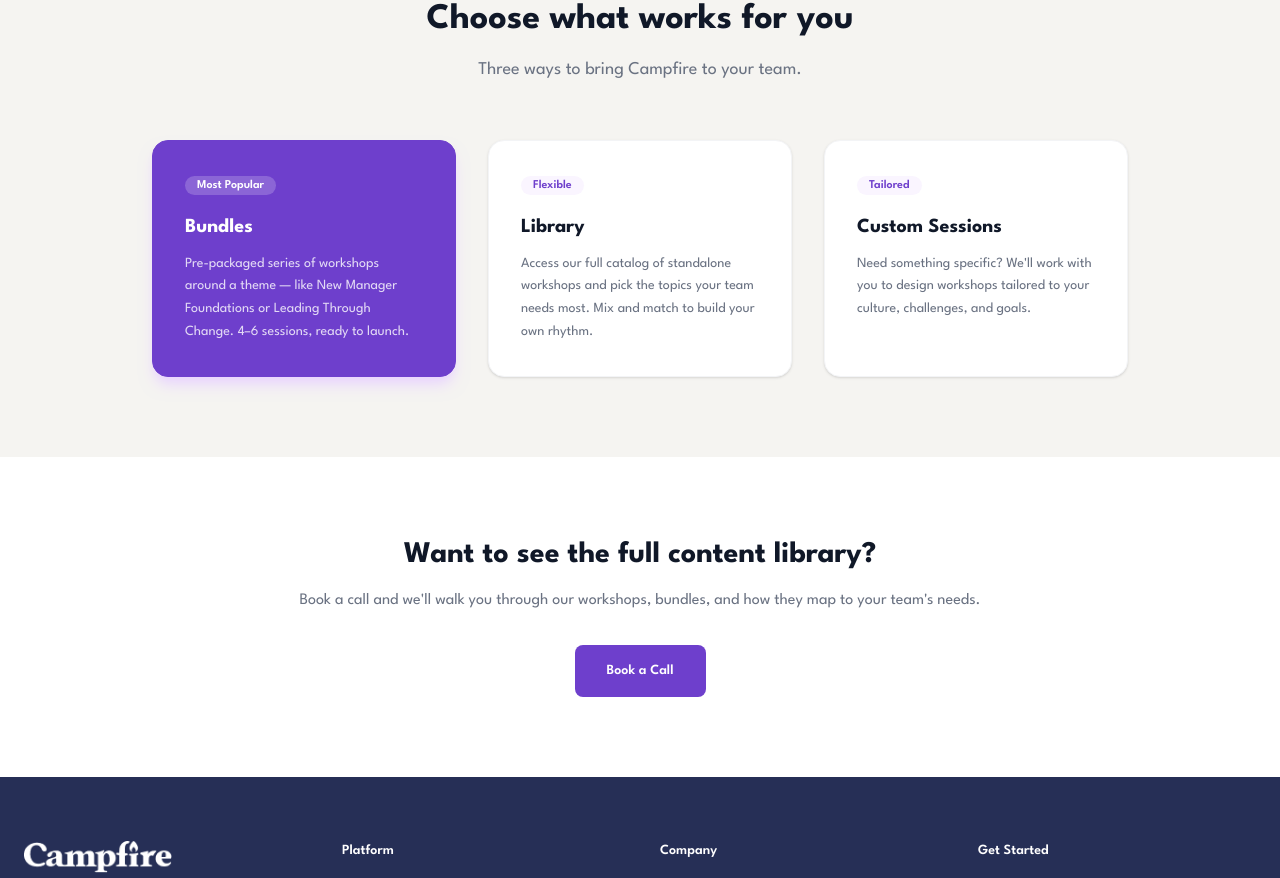
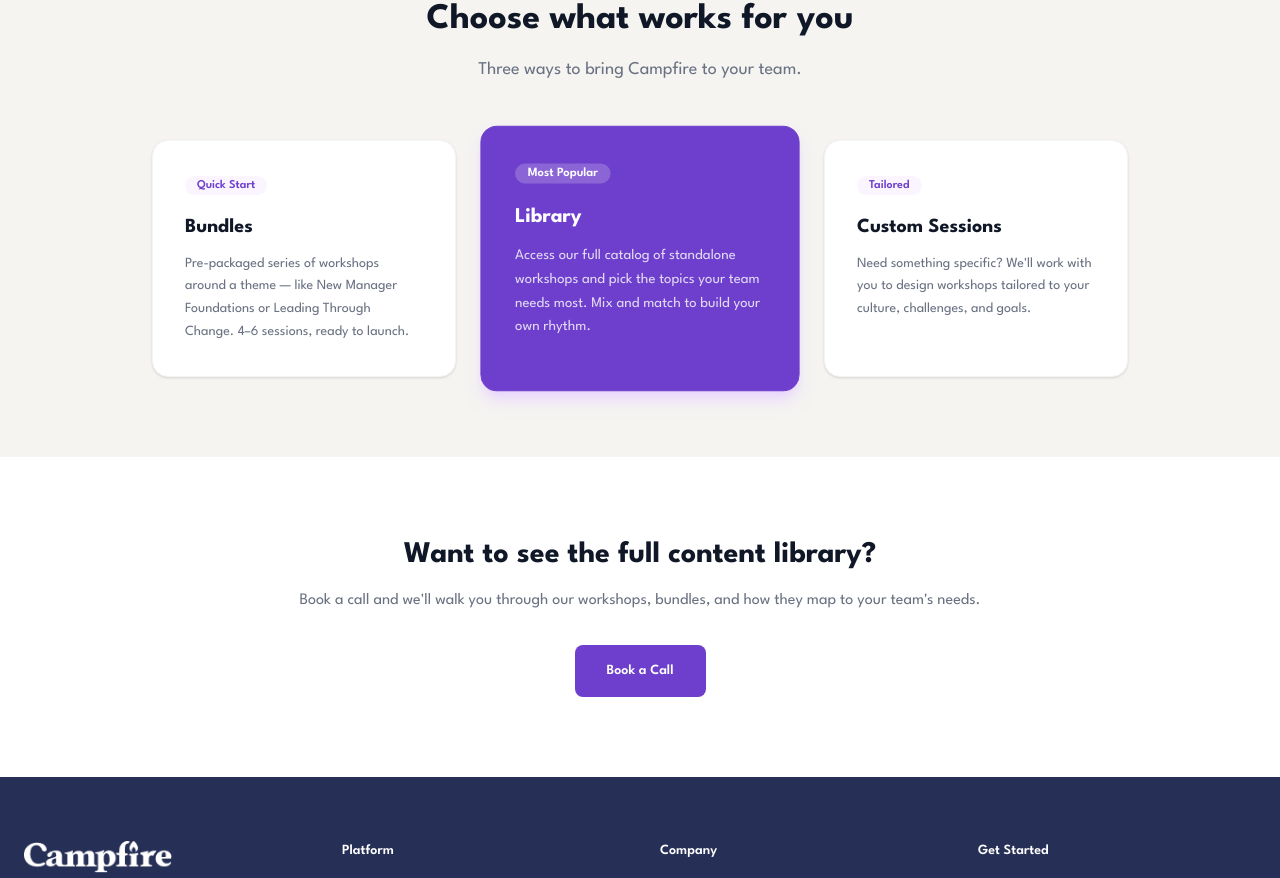
Before and after one commit to stevearntz/campfire-website, a Next.js app: page /content in a window 1280 px wide. Shown: the part 2158-3036 px from the top of the page. Built offline with nearby package versions, Linux system fonts and the light colour scheme; no server answers.

Commit message:
Make Library the featured card in content options section
Moved "Most Popular" tag and purple featured styling to the Library card (middle position). Changed Bundles tag to "Quick Start". Featured card is slightly larger on desktop.

Co-Authored-By: Claude Opus 4.6 <noreply@anthropic.com>

```diff
--- a/app/content/page.tsx
+++ b/app/content/page.tsx
@@ -175,14 +175,14 @@ export default function ContentPage() {
               {
                 title: "Bundles",
                 desc: "Pre-packaged series of workshops around a theme — like New Manager Foundations or Leading Through Change. 4–6 sessions, ready to launch.",
-                tag: "Most Popular",
-                featured: true,
+                tag: "Quick Start",
+                featured: false,
               },
               {
                 title: "Library",
                 desc: "Access our full catalog of standalone workshops and pick the topics your team needs most. Mix and match to build your own rhythm.",
-                tag: "Flexible",
-                featured: false,
+                tag: "Most Popular",
+                featured: true,
               },
               {
                 title: "Custom Sessions",
@@ -195,7 +195,7 @@ export default function ContentPage() {
                 key={option.title}
                 className={`rounded-2xl p-8 border ${
                   option.featured
-                    ? "bg-[#6E3FCC] text-white border-[#6E3FCC] shadow-lg shadow-purple-200"
+                    ? "bg-[#6E3FCC] text-white border-[#6E3FCC] shadow-lg shadow-purple-200 md:scale-105 md:-my-2"
                     : "bg-white text-gray-900 border-gray-100 shadow-sm"
                 }`}
               >
```
